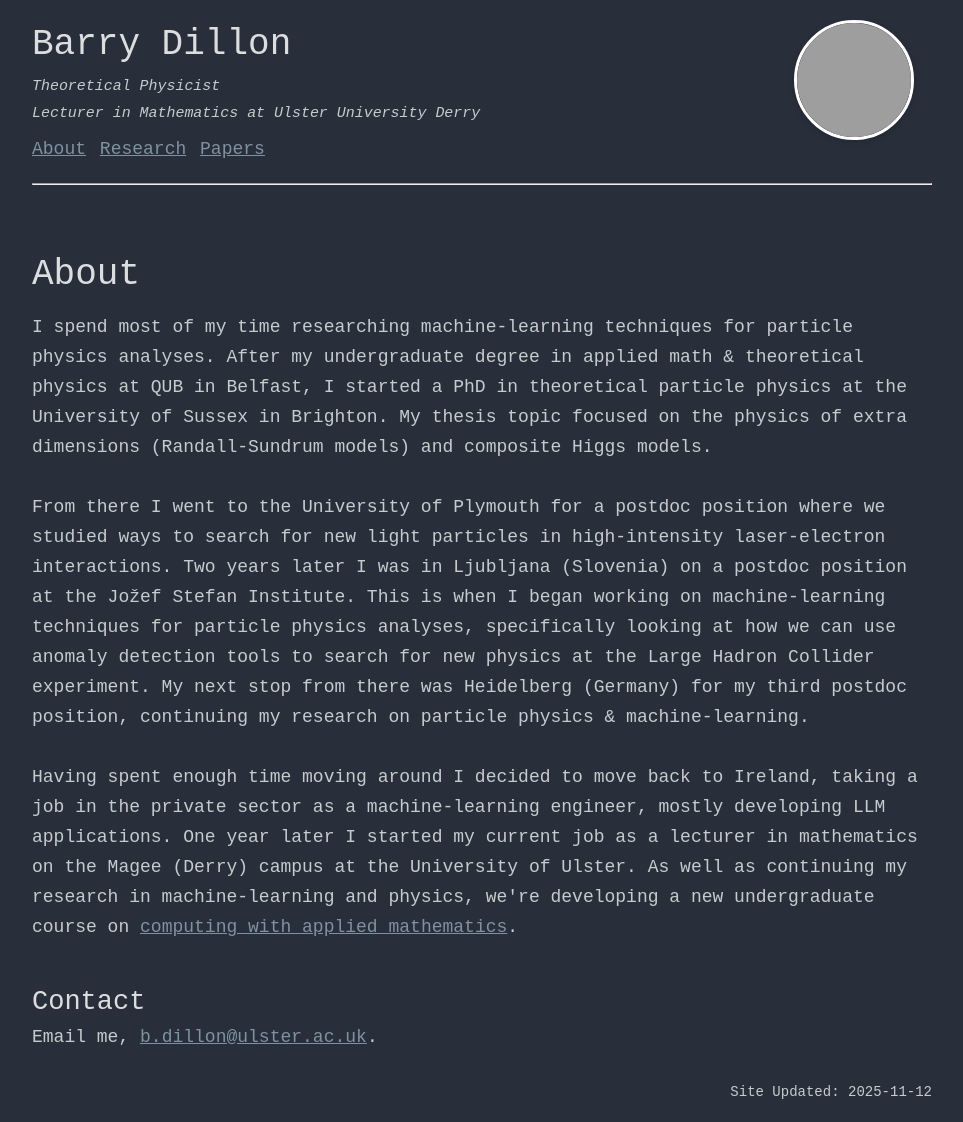
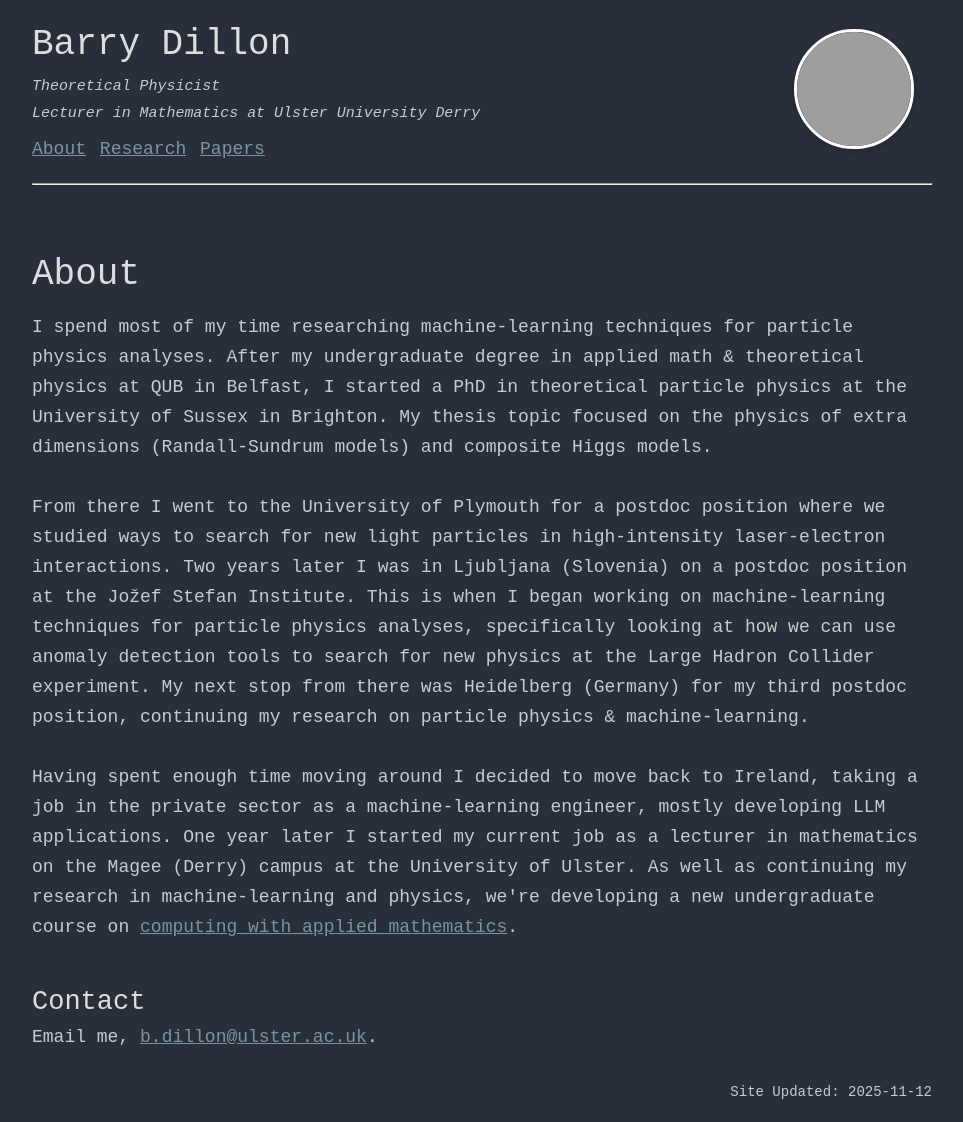
Before and after one commit to bmdillon/bmdillon.github.io, a Jekyll site: the page built from index.md, in a window 1280 px wide. Shown: the whole page, without its empty margins (158-1121 px from the left). Built offline with Jekyll 4.4.1, drawn with Linux system fonts in a browser that asks for light colours; grey boxes are pictures that could not be loaded.

Commit message:
Update styles.scss

```diff
--- a/assets/css/styles.scss
+++ b/assets/css/styles.scss
@@ -29,7 +29,7 @@
 
 .header-photo {
   position: absolute;
-  top: 1.1rem;
+  top: 1.6rem;
   right: 1rem;
   width: 120px;
   height: 120px;
```
